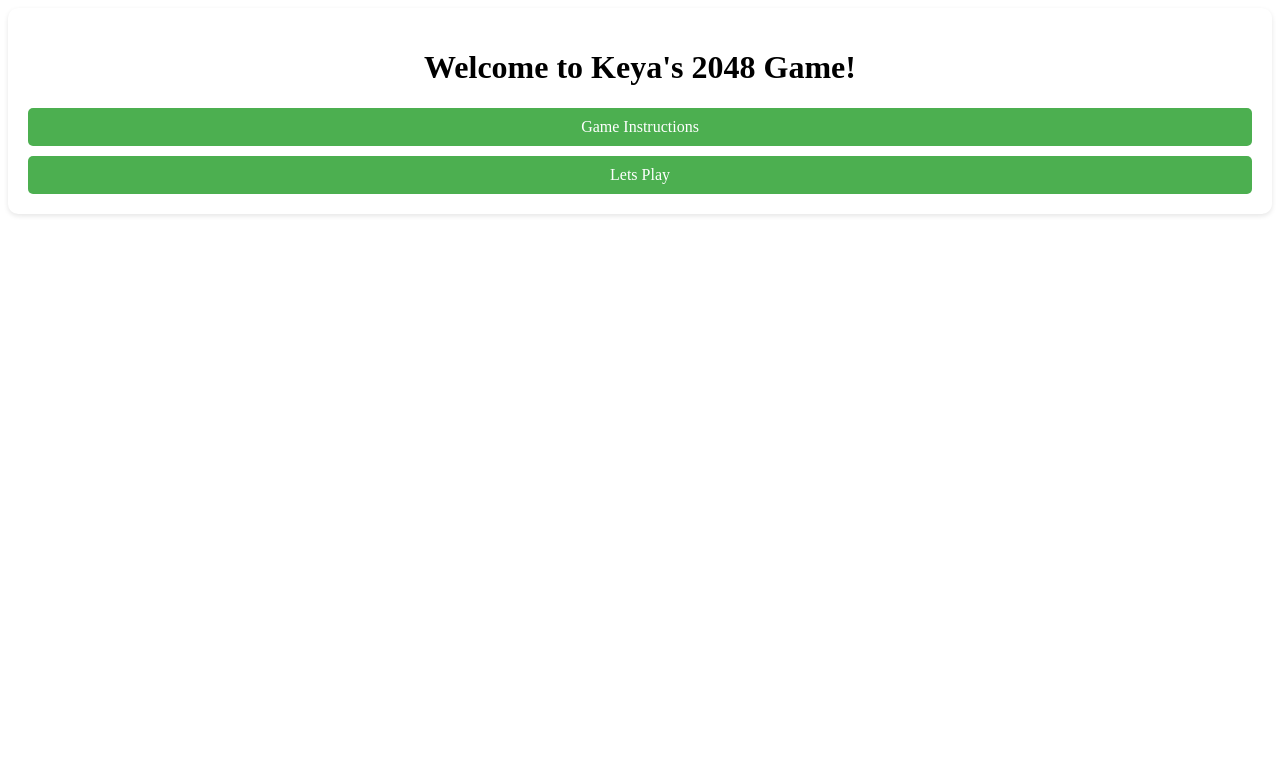
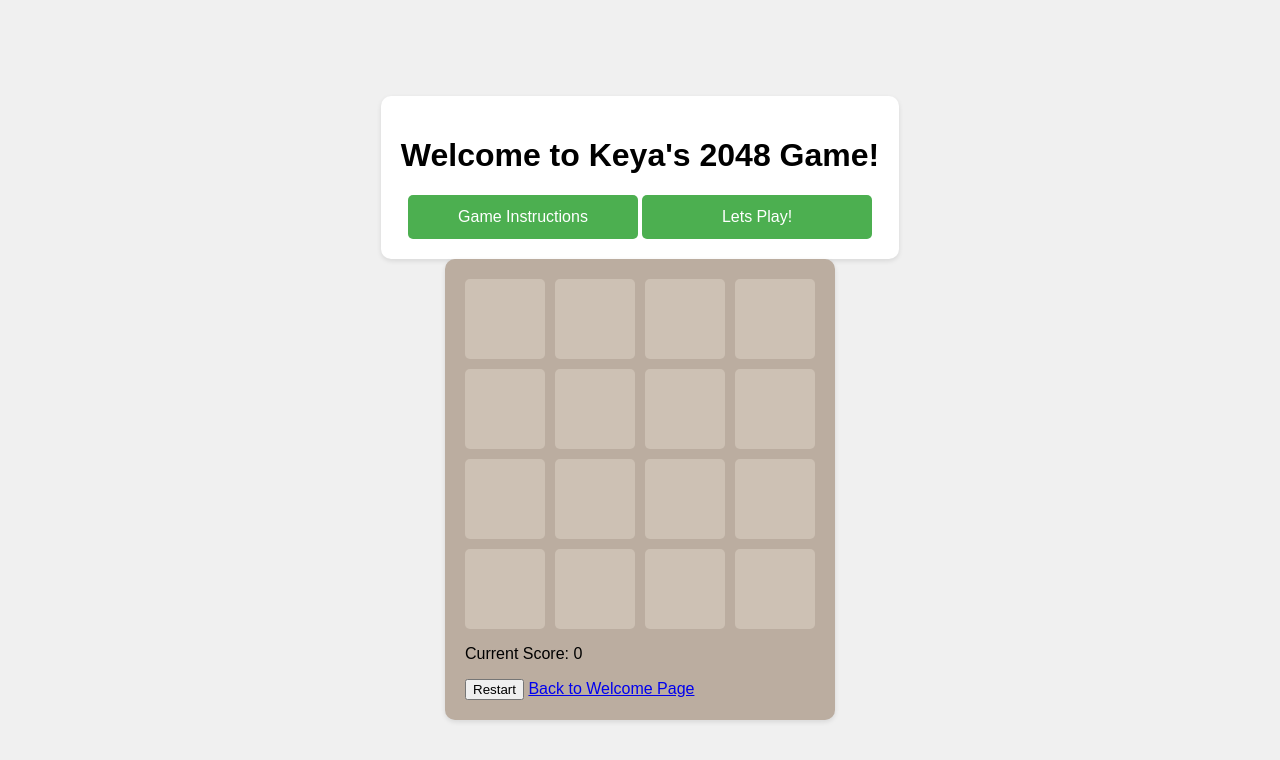
Before and after one commit to Keya-Moradi/2048, a plain HTML site: page index.html in a window 1280 px wide. Drawn offline with Linux system fonts and the light colour scheme.

Commit message:
setup for HTML dives + CSS grids and styling 2.0 + Some JS constants

```diff
--- a/app.js
+++ b/app.js
@@ -0,0 +1,14 @@
+
+// Get references to important elements
+const welcomeScreen = document.getElementById('welcome-screen');
+const gameBoard = document.getElementById('game-board');
+const gridContainer = document.getElementById('grid-container');
+const scoreDisplay = document.getElementById('score');
+const restartButton = document.getElementById('restart-button');
+const
+ instructionsButton = document.getElementById('show-instructions');
+const gameInstructions = document.getElementById('game-instructions');
+
+// Set up game variables
+let grid = []; // 2D array to represent the game board
+let score = 0;
--- a/index.html
+++ b/index.html
@@ -8,10 +8,11 @@
   </head>
   <body>
     <div id="welcome-screen">
-      <h1>Welcome to Keya's 2048 Game!</h1>
-      <a href="#game-instructions">Game Instructions</a>
-      <a href="#game-board">Lets Play</a>
-    </div>
+        <h1>Welcome to Keya's 2048 Game!</h1>
+        <button id="show-instructions">Game Instructions</button>
+        <a href="#game-board">Lets Play!</a>
+      </div>
+
     <div id="game-instructions">
       <h2>How to Play 2048</h2>
     </div>
@@ -40,7 +41,7 @@
 
       <button id="restart-button">Restart</button>
 
-      <a href="#welcome-screen" id="back-to-welcome">Back to Welcome</a>
+      <a href="#welcome-screen" id="back-to-welcome">Back to Welcome Page</a>
     </div>
 
     <script src="app.js" defer></script>
--- a/style.css
+++ b/style.css
@@ -1,23 +1,14 @@
-#welcome-screen {
-    text-align: center;
-    padding: 20px;
-    background-color: #fff; /* White background for the welcome screen */
-    border-radius: 10px; /* Rounded corners */
-    box-shadow: 0 2px 5px rgba(0, 0, 0, 0.1); /* Subtle shadow */
+body {
+    font-family: sans-serif;
+    display: flex;
+    flex-direction: column;
+    align-items: center;
+    justify-content: center;
+    min-height: 100vh;
+    background-color: #f0f0f0;
 }
 
-#welcome-screen a {
-    display: block;
-    margin-top: 10px;
-    padding: 10px 20px;
-    background-color: #4CAF50; /* Green button color */
-    color: white;
-    text-decoration: none;
-    border-radius: 5px;
-}
-
-#game-instructions {
-    display: none; /* Hide the instructions initially */
+#welcome-screen {
     text-align: center;
     padding: 20px;
     background-color: #fff;
@@ -25,8 +16,40 @@
     box-shadow: 0 2px 5px rgba(0, 0, 0, 0.1);
 }
 
+#welcome-screen button,
+#welcome-screen a {
+    display: inline-block; /* Try inline-block */
+    margin-top: 10px;
+    padding: 10px 20px; /* Explicitly set padding */
+    width: 48%; /* Set the width to 48% each, leaving a small gap in between */
+    box-sizing: border-box; /* Include padding and border in the total width */
+    margin: 0; /* Reset margin to avoid any default values */
+    background-color: #4CAF50;
+    color: white;
+    text-decoration: none;
+    border-radius: 5px;
+    border: none;
+    text-align: center;
+    font-size: 16px; /* Ensure same font size */
+    line-height: 1.5; /* Ensure same line-height */
+}
+
+#game-instructions {
+    display: none; /* Hidden by default */
+    position: absolute; /* Position it on top of other content */
+    top: 50%;
+    left: 50%;
+    transform: translate(-50%, -50%);
+    text-align: center;
+    padding: 20px;
+    background-color: #fff;
+    border-radius: 10px;
+    box-shadow: 0
+ 2px 5px rgba(0, 0, 0, 0.1);
+    z-index: 10; /* Make sure it's on top */
+}
+
 #game-board {
-    display: none; /* Hide the game board initially */
     background-color: #bbada0;
     padding: 20px;
     border-radius: 10px;
@@ -34,8 +57,9 @@
 }
 
 #grid-container {
+    display: none;
     display: grid;
-    grid-template-columns: repeat(4, 1fr); /* Create a 4x4 grid */
+    grid-template-columns: repeat(4, 1fr);
     grid-gap: 10px;
 }
 
```
